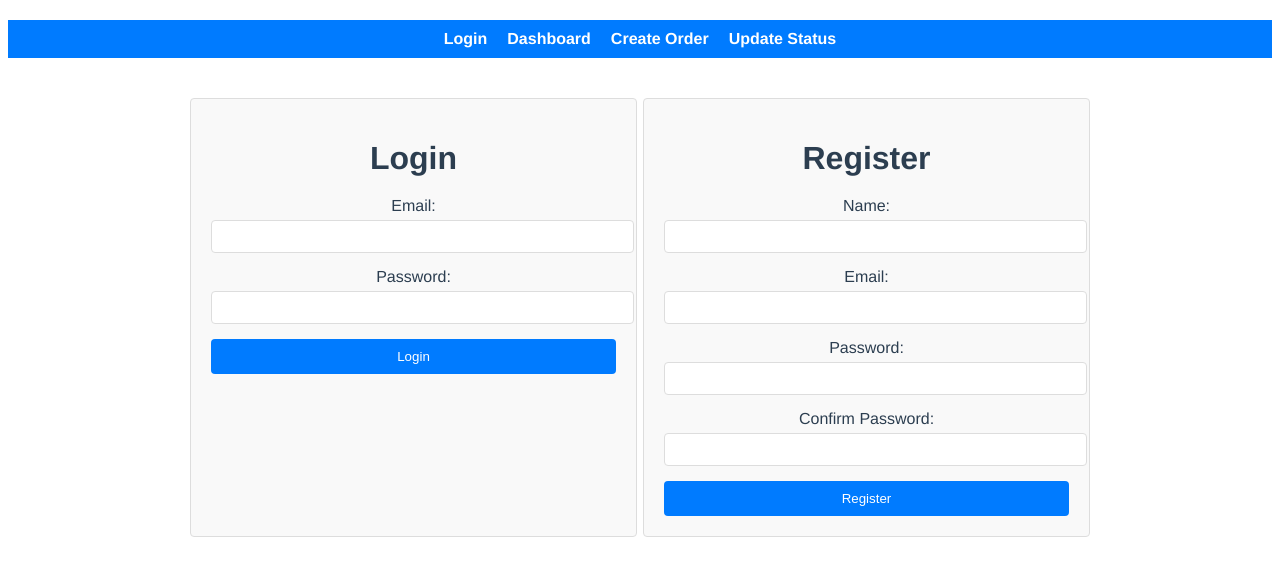
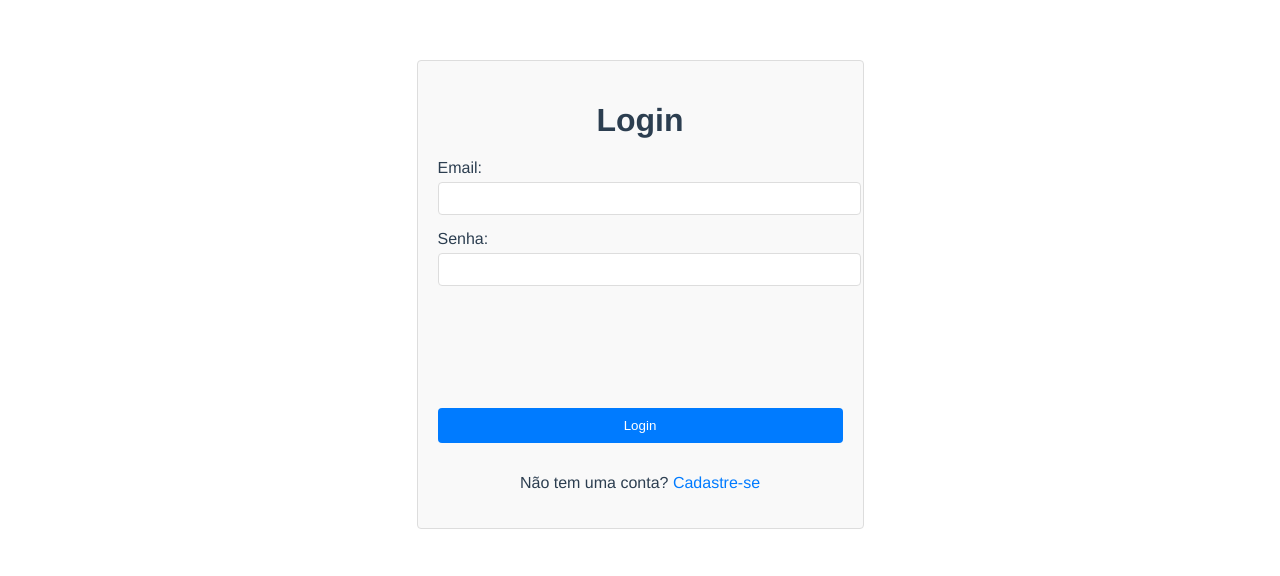
Before and after one commit to thayscorrea/corporate-travel-requests, a Vue app in the folder travel-manager/: page / in a window 1280 px wide. Shown: the top 576 px of the page. Built offline with nearby package versions, Linux system fonts and the light colour scheme.

Commit message:
fix: changelayout login

```diff
--- a/travel-manager/src/App.vue
+++ b/travel-manager/src/App.vue
@@ -1,16 +1,5 @@
 <template>
   <div id="app">
-    <header>
-      <nav>
-        <ul>
-          <li><router-link to="/">Login</router-link></li>
-          <li><router-link to="/dashboard">Dashboard</router-link></li>
-          <li><router-link to="/create-order">Create Order</router-link></li>
-          <li><router-link to="/update-status">Update Status</router-link></li>
-        </ul>
-      </nav>
-    </header>
-
     <main>
       <router-view />
     </main>
@@ -43,34 +32,6 @@ export default {
   margin-top: 20px;
 }
 
-header {
-  background-color: #007bff;
-  padding: 10px;
-  color: white;
-}
-
-nav ul {
-  list-style: none;
-  display: flex;
-  justify-content: center;
-  padding: 0;
-  margin: 0;
-}
-
-nav ul li {
-  margin: 0 10px;
-}
-
-nav ul li a {
-  color: white;
-  text-decoration: none;
-  font-weight: bold;
-}
-
-nav ul li a:hover {
-  text-decoration: underline;
-}
-
 main {
   padding: 20px;
 }
--- a/travel-manager/src/components/CreateOrder.vue
+++ b/travel-manager/src/components/CreateOrder.vue
@@ -1,4 +1,5 @@
 <template>
+    <MenuView />
     <div class="create-order">
         <h1>Create Travel Order</h1>
         <form @submit.prevent="createOrder">
@@ -29,9 +30,14 @@
 
 <script>
 import { createTravelOrder } from '@/services/api';
+import MenuView from '@/components/MenuView.vue';
+
 
 export default {
     name: 'CreateOrder',
+    components: {
+        MenuView,
+    },
     data() {
         return {
             order: {
--- a/travel-manager/src/components/DashboardView.vue
+++ b/travel-manager/src/components/DashboardView.vue
@@ -1,4 +1,5 @@
 <template>
+    <MenuView />
     <div class="dashboard">
         <h1>Dashboard</h1>
         <div class="filters">
@@ -43,9 +44,13 @@
 
 <script>
 import { updateTravelOrderStatus, fetchTravelOrders } from '@/services/api';
+import MenuView from '@/components/MenuView.vue';
 
 export default {
     name: 'DashboardView',
+    components: {
+        MenuView,
+    },
     data() {
         return {
             travelOrders: [],
--- a/travel-manager/src/components/HelloWorld.vue
+++ /dev/null
@@ -1,58 +0,0 @@
-<template>
-  <div class="hello">
-    <h1>{{ msg }}</h1>
-    <p>
-      For a guide and recipes on how to configure / customize this project,<br>
-      check out the
-      <a href="https://cli.vuejs.org" target="_blank" rel="noopener">vue-cli documentation</a>.
-    </p>
-    <h3>Installed CLI Plugins</h3>
-    <ul>
-      <li><a href="https://github.com/vuejs/vue-cli/tree/dev/packages/%40vue/cli-plugin-babel" target="_blank" rel="noopener">babel</a></li>
-      <li><a href="https://github.com/vuejs/vue-cli/tree/dev/packages/%40vue/cli-plugin-eslint" target="_blank" rel="noopener">eslint</a></li>
-    </ul>
-    <h3>Essential Links</h3>
-    <ul>
-      <li><a href="https://vuejs.org" target="_blank" rel="noopener">Core Docs</a></li>
-      <li><a href="https://forum.vuejs.org" target="_blank" rel="noopener">Forum</a></li>
-      <li><a href="https://chat.vuejs.org" target="_blank" rel="noopener">Community Chat</a></li>
-      <li><a href="https://twitter.com/vuejs" target="_blank" rel="noopener">Twitter</a></li>
-      <li><a href="https://news.vuejs.org" target="_blank" rel="noopener">News</a></li>
-    </ul>
-    <h3>Ecosystem</h3>
-    <ul>
-      <li><a href="https://router.vuejs.org" target="_blank" rel="noopener">vue-router</a></li>
-      <li><a href="https://vuex.vuejs.org" target="_blank" rel="noopener">vuex</a></li>
-      <li><a href="https://github.com/vuejs/vue-devtools#vue-devtools" target="_blank" rel="noopener">vue-devtools</a></li>
-      <li><a href="https://vue-loader.vuejs.org" target="_blank" rel="noopener">vue-loader</a></li>
-      <li><a href="https://github.com/vuejs/awesome-vue" target="_blank" rel="noopener">awesome-vue</a></li>
-    </ul>
-  </div>
-</template>
-
-<script>
-export default {
-  name: 'HelloWorld',
-  props: {
-    msg: String
-  }
-}
-</script>
-
-<!-- Add "scoped" attribute to limit CSS to this component only -->
-<style scoped>
-h3 {
-  margin: 40px 0 0;
-}
-ul {
-  list-style-type: none;
-  padding: 0;
-}
-li {
-  display: inline-block;
-  margin: 0 10px;
-}
-a {
-  color: #42b983;
-}
-</style>
--- a/travel-manager/src/components/Login.vue
+++ b/travel-manager/src/components/Login.vue
@@ -1,6 +1,6 @@
 <template>
     <div class="auth-container">
-        <div class="login">
+        <div v-if="showLogin" class="login">
             <h1>Login</h1>
             <form @submit.prevent="loginUser">
                 <div class="form-group">
@@ -9,19 +9,25 @@
                 </div>
 
                 <div class="form-group">
-                    <label for="password">Password:</label>
+                    <label for="password">Senha:</label>
                     <input type="password" id="password" v-model="loginPassword" required />
                 </div>
 
-                <button type="submit">Login</button>
+                <div class="buttons">
+                    <button type="submit">Login</button>
+                </div>
+
+                <p>
+                    Não tem uma conta? <a href="#" @click="toggleView">Cadastre-se</a>
+                </p>
             </form>
         </div>
 
-        <div class="register">
-            <h1>Register</h1>
+        <div v-if="!showLogin" class="register">
+            <h1>Cadastre-se</h1>
             <form @submit.prevent="registerUser">
                 <div class="form-group">
-                    <label for="register_name">Name:</label>
+                    <label for="register_name">Nome:</label>
                     <input type="text" id="register_name" v-model="registerName" required />
                 </div>
 
@@ -31,17 +37,21 @@
                 </div>
 
                 <div class="form-group">
-                    <label for="register_password">Password:</label>
+                    <label for="register_password">Senha:</label>
                     <input type="password" id="register_password" v-model="registerPassword" required />
                 </div>
 
                 <div class="form-group">
-                    <label for="register_password_confirmation">Confirm Password:</label>
+                    <label for="register_password_confirmation">Confirme a Senha:</label>
                     <input type="password" id="register_password_confirmation" v-model="registerPasswordConfirmation"
                         required />
                 </div>
 
-                <button type="submit">Register</button>
+                <button type="submit">Cadastrar</button>
+
+                <p>
+                    Já tem sua conta? <a href="#" @click="toggleView">Login</a>
+                </p>
             </form>
         </div>
     </div>
@@ -54,6 +64,7 @@ export default {
     name: 'AuthContainer',
     data() {
         return {
+            showLogin: true,
             loginEmail: '',
             loginPassword: '',
             registerName: '',
@@ -63,6 +74,9 @@ export default {
         };
     },
     methods: {
+        toggleView() {
+            this.showLogin = !this.showLogin;
+        },
         async loginUser() {
             try {
                 const response = await loginUser({ email: this.email, password: this.password });
@@ -87,14 +101,14 @@ export default {
                     password_confirmation: this.registerPasswordConfirmation,
                 })
 
-                alert('Registration successful! You can now log in.');
+                this.$store.dispatch('showAlert', { message: 'Registro realizado com sucesso!', type: 'success' });
                 this.registerName = '';
                 this.registerEmail = '';
                 this.registerPassword = '';
                 this.registerPasswordConfirmation = '';
             } catch (error) {
                 console.error('Error during registration:', error);
-                alert('Registration failed. Please try again.');
+                this.$store.dispatch('showAlert', { message: 'Erro ao realizar o cadastro. Por favor, tente novamente.', type: 'error' });
             }
         },
     },
@@ -104,10 +118,10 @@ export default {
 <style scoped>
 .auth-container {
     display: flex;
-    justify-content: space-between;
+    justify-content: center;
     padding: 20px;
     max-width: 900px;
-    margin: 0 auto;
+    margin: auto;
 }
 
 .login,
@@ -131,6 +145,7 @@ h1 {
 label {
     display: block;
     margin-bottom: 5px;
+    text-align: left;
 }
 
 input {
@@ -148,9 +163,20 @@ button {
     border-radius: 4px;
     cursor: pointer;
     width: 100%;
+    margin-bottom: 15px;
 }
 
 button:hover {
     background-color: #0056b3;
 }
+
+.buttons {
+    margin-top: 30%;
+}
+
+a {
+    color: #007bff;
+    cursor: pointer;
+    text-decoration: none;
+}
 </style>
--- /dev/null
+++ b/travel-manager/src/components/MenuView.vue
@@ -0,0 +1,44 @@
+<template>
+    <header>
+      <nav>
+        <ul>
+          <li><router-link to="/">Login</router-link></li>
+          <li><router-link to="/dashboard">Dashboard</router-link></li>
+          <li><router-link to="/create-order">Create Order</router-link></li>
+          <li><router-link to="/update-status">Update Status</router-link></li>
+        </ul>
+      </nav>
+    </header>
+</template>
+
+<style scoped>
+
+header {
+  background-color: #007bff;
+  padding: 10px;
+  color: white;
+}
+
+nav ul {
+  list-style: none;
+  display: flex;
+  justify-content: center;
+  padding: 0;
+  margin: 0;
+}
+
+nav ul li {
+  margin: 0 10px;
+}
+
+nav ul li a {
+  color: white;
+  text-decoration: none;
+  font-weight: bold;
+}
+
+nav ul li a:hover {
+  text-decoration: underline;
+}
+
+</style>
--- a/travel-manager/src/components/UpdateStatus.vue
+++ b/travel-manager/src/components/UpdateStatus.vue
@@ -1,4 +1,5 @@
 <template>
+    <MenuView />
     <div class="update-status">
         <h1>Update Order Status</h1>
         <form @submit.prevent="updateStatus">
@@ -24,9 +25,13 @@
 
 <script>
 import { updateTravelOrderStatus } from '@/services/api';
+import MenuView from '@/components/MenuView.vue';
 
 export default {
     name: 'UpdateStatus',
+    components: {
+        MenuView,
+    },
     data() {
         return {
             orderId: '',
--- a/travel-manager/src/services/api.js
+++ b/travel-manager/src/services/api.js
@@ -2,7 +2,10 @@ import axios from 'axios';
 
 // Cria uma instância do Axios
 const api = axios.create({
-    baseURL: 'http://127.0.0.1:8000/api', // Substitua pelo endpoint da sua API Laravel
+    baseURL: 'http://localhost:9001/api', // Substitua pelo endpoint da sua API Laravel
+    headers: {
+        'Content-Type': 'application/json',
+    },
 });
 
 // Adiciona o token JWT aos cabeçalhos
```
